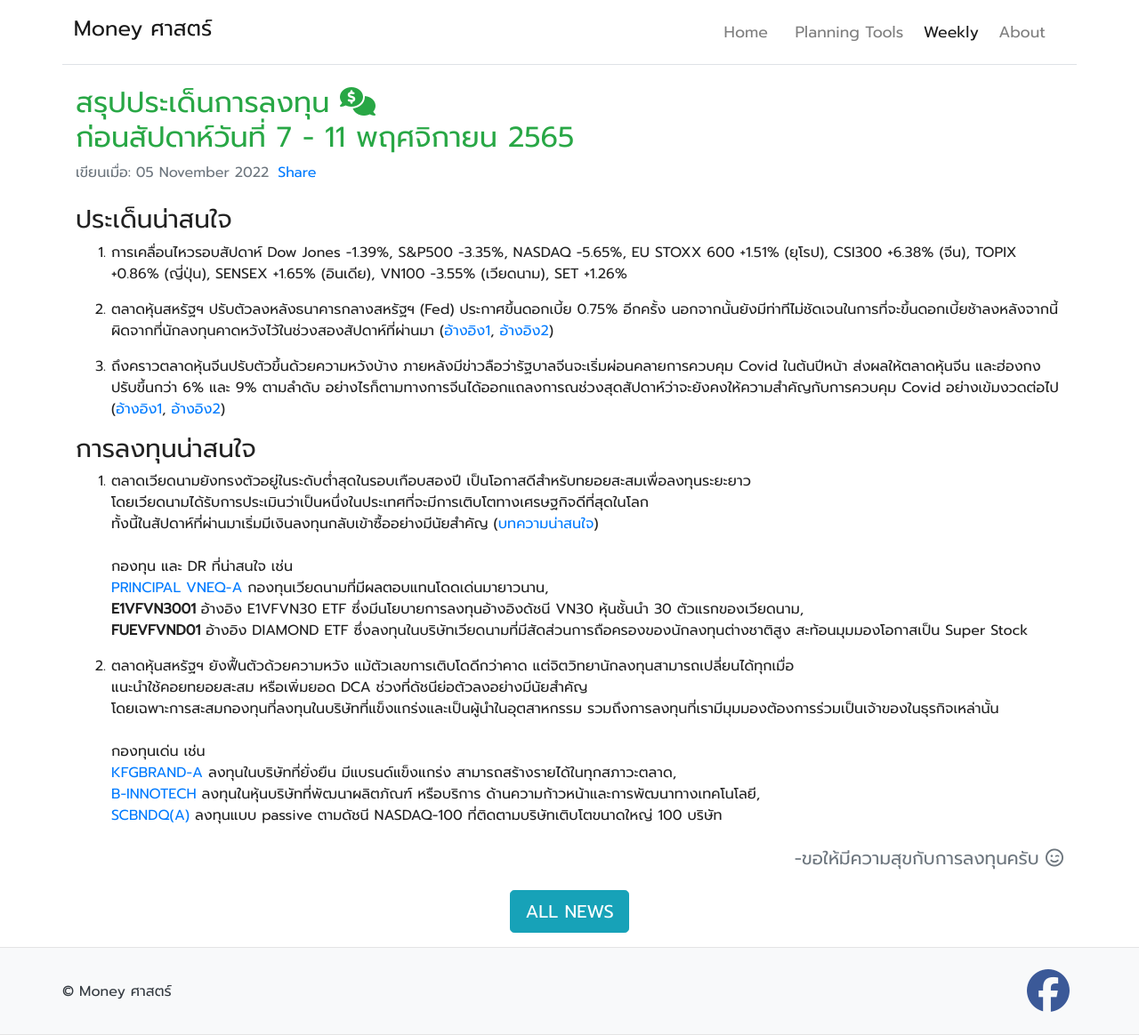
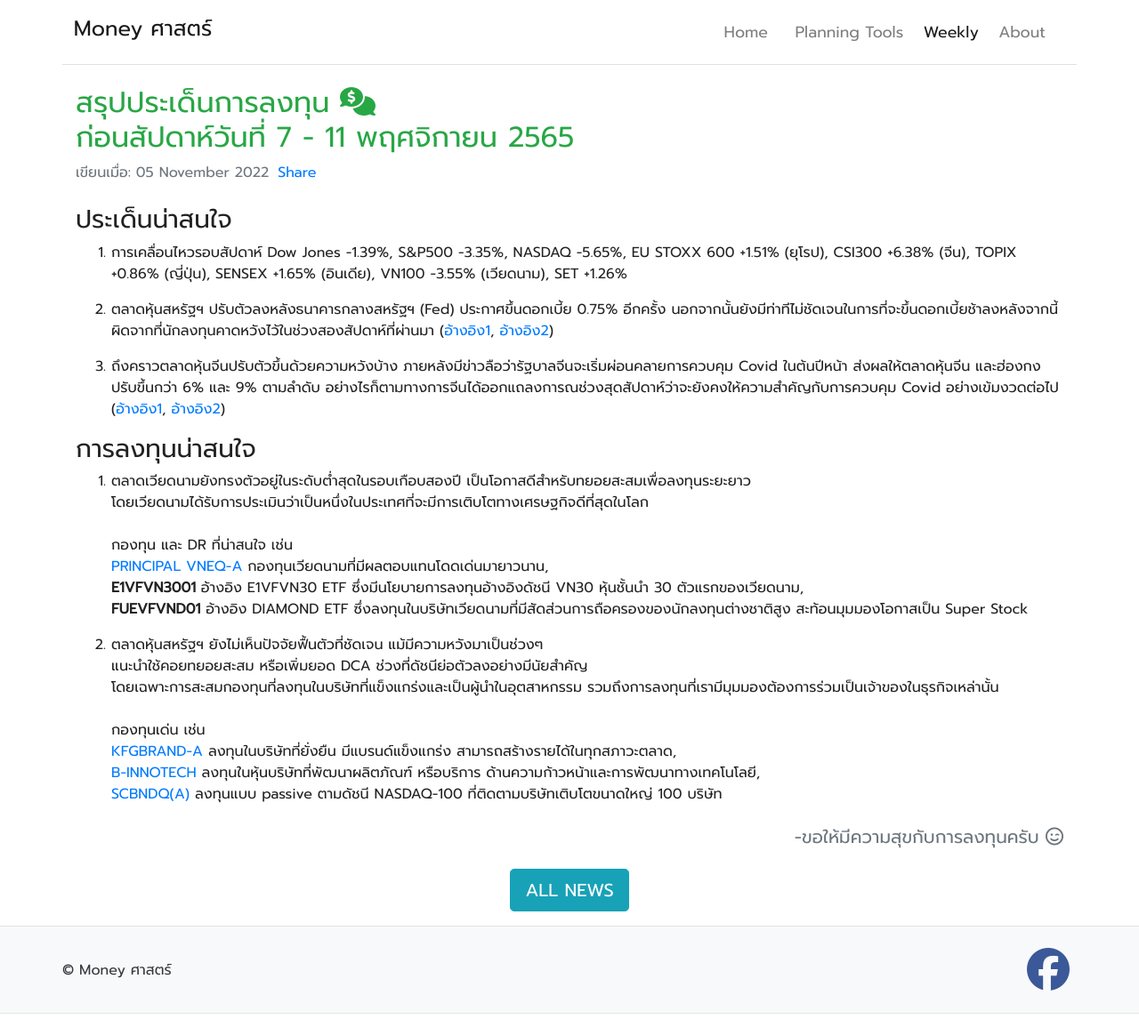
Before and after one commit to moneysart/moneysart.github.io, a Jekyll site: the page built from weekly/_posts/2022-11-06-summary.md, in a window 1280 px wide. Shown: the whole page at 89% size. Built offline with Jekyll 4.4.1, drawn with Linux system fonts in a browser that asks for light colours; nearby versions of some CDN libraries; after the commit the page ends 1140 px from its top, so only the background shows below that.

Commit message:
edit text

```diff
--- a/weekly/_posts/2022-11-06-summary.md
+++ b/weekly/_posts/2022-11-06-summary.md
@@ -26,14 +26,13 @@ date: 2022-11-05
 ### การลงทุนน่าสนใจ
 
 1. ตลาดเวียดนามยังทรงตัวอยู่ในระดับต่ำสุดในรอบเกือบสองปี เป็นโอกาสดีสำหรับทยอยสะสมเพื่อลงทุนระยะยาว
-โดยเวียดนามได้รับการประเมินว่าเป็นหนึ่งในประเทศที่จะมีการเติบโตทางเศรษฐกิจดีที่สุดในโลก
-ทั้งนี้ในสัปดาห์ที่ผ่านมาเริ่มมีเงินลงทุนกลับเข้าซื้ออย่างมีนัยสำคัญ ([บทความน่าสนใจ](https://www.finnomena.com/dr-niwes/vn-stock-market/))<br><br>
+โดยเวียดนามได้รับการประเมินว่าเป็นหนึ่งในประเทศที่จะมีการเติบโตทางเศรษฐกิจดีที่สุดในโลก<br><br>
 กองทุน และ DR ที่น่าสนใจ เช่น
 [PRINCIPAL VNEQ-A](https://www.finnomena.com/fund/PRINCIPAL%20VNEQ-A) กองทุนเวียดนามที่มีผลตอบแทนโดดเด่นมายาวนาน,
 **E1VFVN3001** อ้างอิง E1VFVN30 ETF ซึ่งมีนโยบายการลงทุนอ้างอิงดัชนี VN30 หุ้นชั้นนำ 30 ตัวแรกของเวียดนาม,
 **FUEVFVND01** อ้างอิง DIAMOND ETF ซึ่งลงทุนในบริษัทเวียดนามที่มีสัดส่วนการถือครองของนักลงทุนต่างชาติสูง สะท้อนมุมมองโอกาสเป็น Super Stock
 
-2. ตลาดหุ้นสหรัฐฯ ยังฟื้นตัวด้วยความหวัง แม้ตัวเลขการเติบโดดีกว่าคาด แต่จิตวิทยานักลงทุนสามารถเปลี่ยนได้ทุกเมื่อ
+2. ตลาดหุ้นสหรัฐฯ ยังไม่เห็นปัจจัยฟื้นตัวที่ชัดเจน แม้มีความหวังมาเป็นช่วงๆ
 แนะนำใช้คอยทยอยสะสม หรือเพิ่มยอด DCA ช่วงที่ดัชนีย่อตัวลงอย่างมีนัยสำคัญ
 โดยเฉพาะการสะสมกองทุนที่ลงทุนในบริษัทที่แข็งแกร่งและเป็นผู้นำในอุตสาหกรรม รวมถึงการลงทุนที่เรามีมุมมองต้องการร่วมเป็นเจ้าของในธุรกิจเหล่านั้น <br><br>
 กองทุนเด่น เช่น
```
